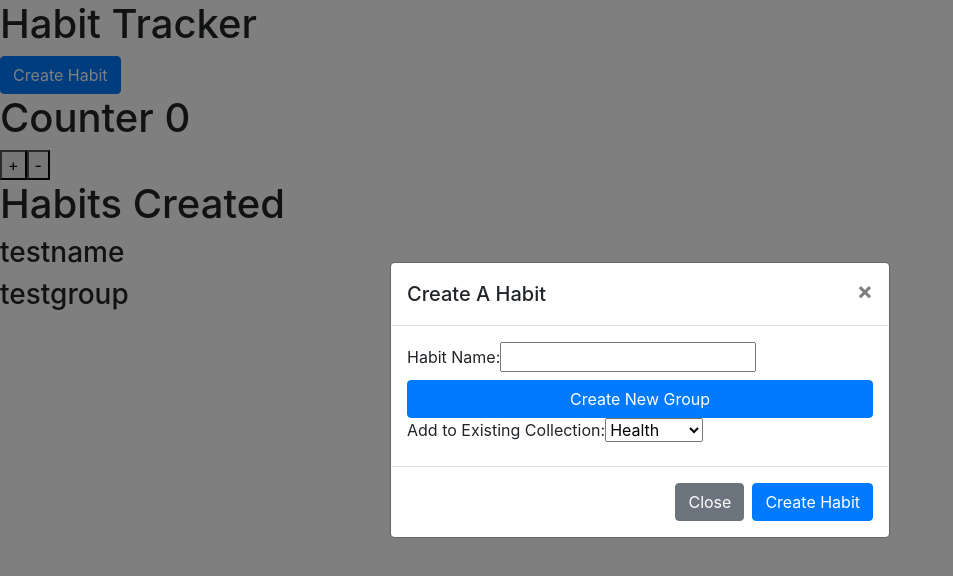
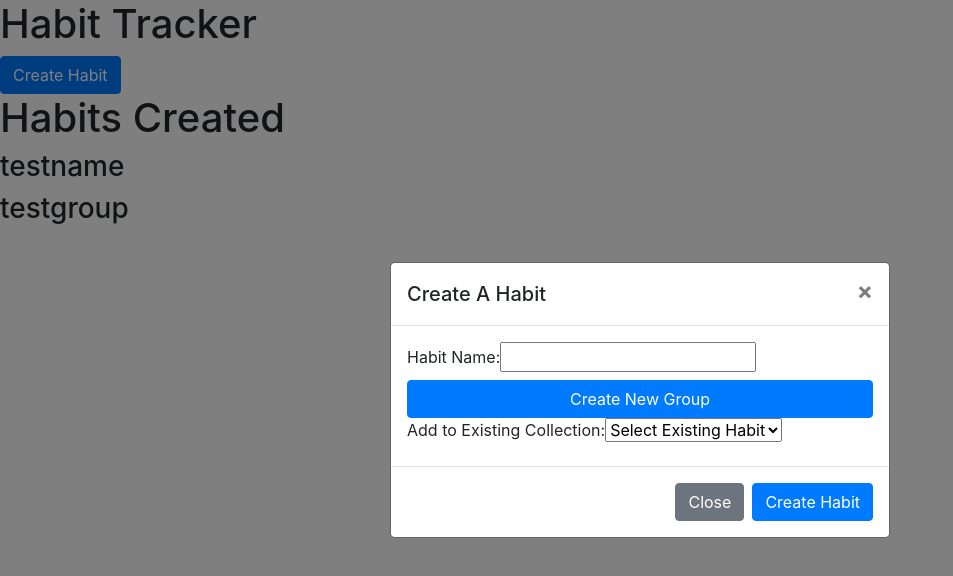
Before and after one commit to lvmanchikanti/Habit-Tracker-FE, a React (Create React App) app: page / in a window 1280 px wide. Both pictures are taken after a click on the button "Create Habit". Shown: the top 576 px of the page, without its empty margins (0-953 px from the left). Built offline with nearby package versions, Linux system fonts and the light colour scheme.

Commit message:
Fixed bug in dropdown form

```diff
--- a/src/App.js
+++ b/src/App.js
@@ -16,26 +16,21 @@ import CreateHabit from "./components/CreateHabit";
 const App = props => {
   const [groupState, setExistingGroups] = useState(props.existingGroups);
   useEffect(() => {
-    setExistingGroups(groupActions.getExistingGroups());
-    console.log(groupState);
+    const groupResult = groupActions.getExistingGroups();
+    setExistingGroups(groupResult.payload);
   }, []);
 
-  const { counterActions, groupActions, habitActions } = props;
-  console.log(props);
-  console.log(groupState);
+  const { groupActions, habitActions } = props;
+
   return (
     <div>
       <header>
         <h1>Habit Tracker</h1>
       </header>
       <CreateHabit
-        existingGroups={props.existingGroups}
+        existingGroups={groupState}
         createNewHabit={habitActions.createNewHabit}
       />
-
-      <h1>Counter {props.counter}</h1>
-      <button onClick={() => counterActions.increment()}>+</button>
-      <button onClick={() => counterActions.decrement()}>-</button>
 
       <h1>Habits Created</h1>
       {props.habits.map(habit => {
--- a/src/components/CreateHabit/CreateHabit.js
+++ b/src/components/CreateHabit/CreateHabit.js
@@ -3,14 +3,15 @@ import { Button, Modal } from "reactstrap";
 import CreateGroup from "../CreateGroup";
 
 const CreateHabit = ({ existingGroups, createNewHabit }) => {
-  console.log(existingGroups);
   const [modalOpen, setModalOpen] = useState(false);
   const [toggleCreateGroup, setToggleCreateGroup] = useState(false);
-  const [newHabit, setNewHabit] = useState({ habitName: "", habitGroup: "" });
+  const [newHabit, setNewHabit] = useState({
+    habitName: "",
+    habitGroup: ""
+  });
 
   const handleHabitChange = event => {
     setNewHabit({ ...newHabit, [event.target.name]: event.target.value });
-    console.log(newHabit);
   };
   return (
     <>
@@ -57,8 +58,9 @@ const CreateHabit = ({ existingGroups, createNewHabit }) => {
                 Add to Existing Collection:
                 <select
                   name="habitGroup"
-                  onClick={event => handleHabitChange(event)}
+                  onChange={event => handleHabitChange(event)}
                 >
+                  <option value="">{"Select Existing Habit"}</option>
                   {existingGroups.map(group => {
                     return <option value={group}>{group}</option>;
                   })}
```
